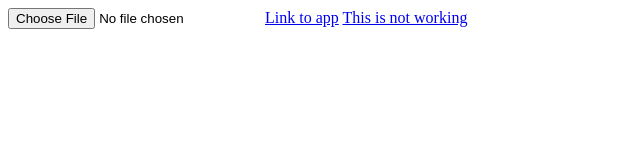
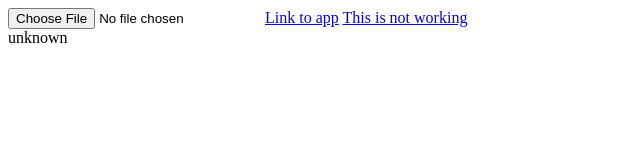
Before and after one commit to spanwair/testApp, a plain HTML site: page index.html in a window 1280 px wide. Shown: the full height of the page, 0-640 px from the left. Drawn offline with Linux system fonts and the light colour scheme.

Commit message:
Update index.html

```diff
--- a/index.html
+++ b/index.html
@@ -11,12 +11,29 @@
   <input type="file" accept="image/*" onchange="change(this)">
   <a href="myaxiory://">Link to app</a>
   <a href="myaxioryyy://">This is not working</a>
+  <div id="device"></div>
 <script>
   let x = document.getElementById('app');
   function change(e) {
     console.log(e.value);
     x.innerHTML = e.value;
   }
+  function getMobileOperatingSystem() {
+    var userAgent = navigator.userAgent || navigator.vendor || window.opera;
+      // Windows Phone must come first because its UA also contains "Android"
+    if (/windows phone/i.test(userAgent)) {
+        return "Windows Phone";
+    }
+    if (/android/i.test(userAgent)) {
+        return "Android";
+    }
+    // iOS detection from: http://stackoverflow.com/a/9039885/177710
+    if (/iPad|iPhone|iPod/.test(userAgent) && !window.MSStream) {
+        return "iOS";
+    }
+    return "unknown";
+  }
+  document.getElementById('device').innerHTML = getMobileOperatingSystem();
 </script>
 
 </body>
```
